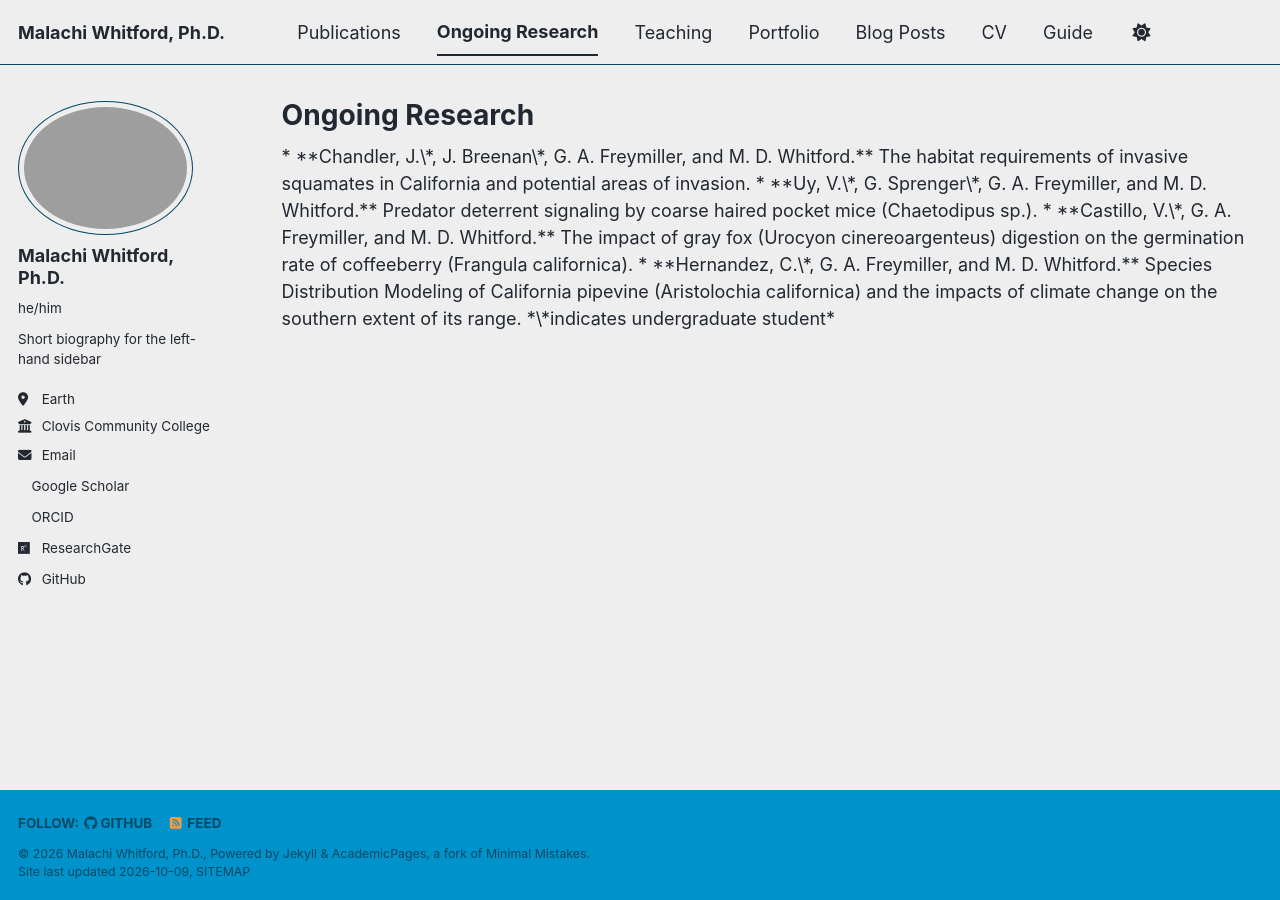
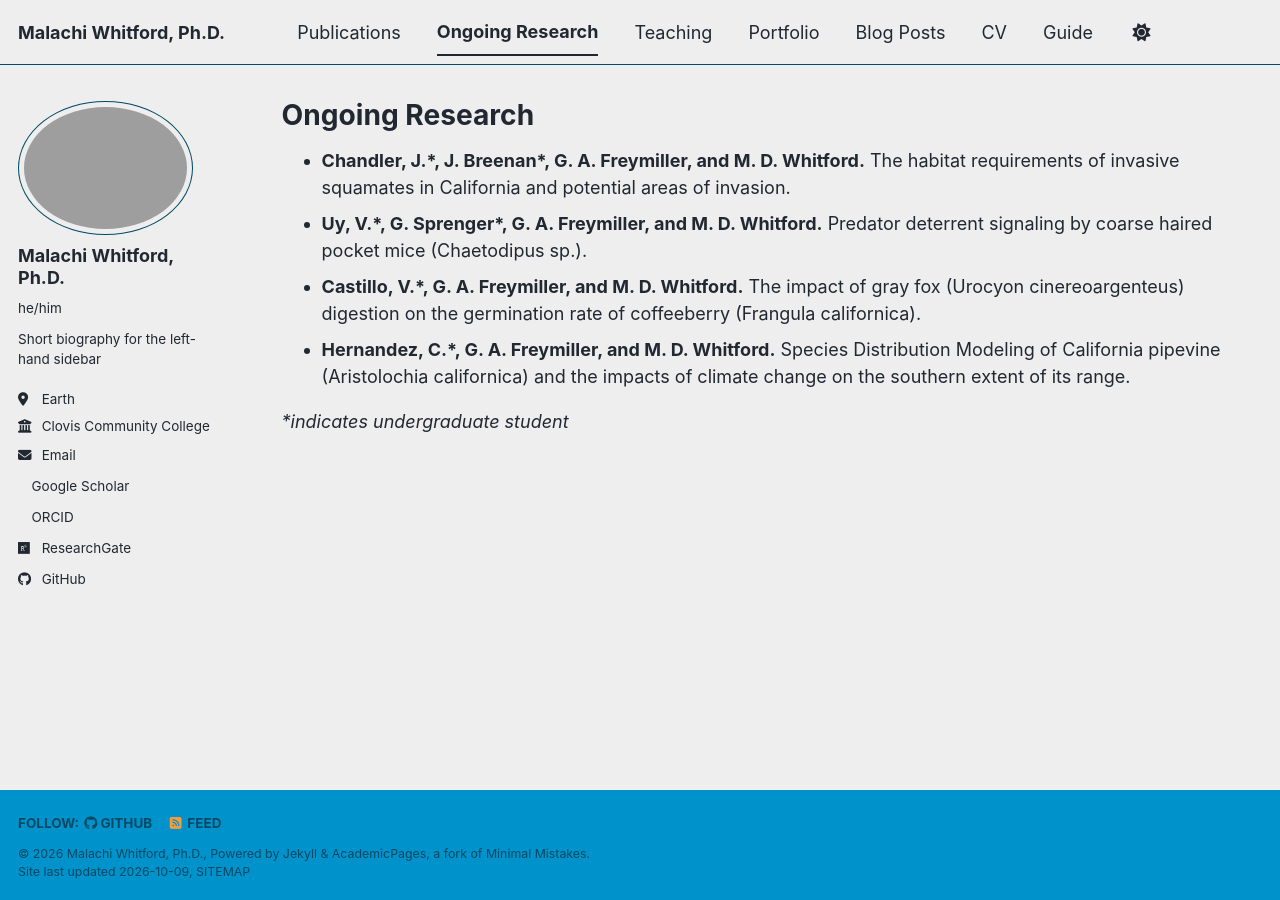
Before and after one commit to malachi-whitford/malachi-whitford.github.io, a Jekyll site: the page built from _pages/ongoing.html, in a window 1280 px wide. Built offline with Jekyll 4.4.1, drawn with Linux system fonts in a browser that asks for light colours; a style sheet for code colours, icons or effects is not loaded.

Commit message:
Update ongoing.html

```diff
--- a/_pages/ongoing.html
+++ b/_pages/ongoing.html
@@ -5,9 +5,14 @@
 author_profile: true
 ---
 
-* **Chandler, J.\*, J. Breenan\*, G. A. Freymiller, and M. D. Whitford.** The habitat requirements of invasive squamates in California and potential areas of invasion.
-* **Uy, V.\*, G. Sprenger\*, G. A. Freymiller, and M. D. Whitford.** Predator deterrent signaling by coarse haired pocket mice (Chaetodipus sp.).
-* **Castillo, V.\*, G. A. Freymiller, and M. D. Whitford.** The impact of gray fox (Urocyon cinereoargenteus) digestion on the germination rate of coffeeberry (Frangula californica).
-* **Hernandez, C.\*, G. A. Freymiller, and M. D. Whitford.** Species Distribution Modeling of California pipevine (Aristolochia californica) and the impacts of climate change on the southern extent of its range.
+<ul>
+  <li><strong>Chandler, J.*, J. Breenan*, G. A. Freymiller, and M. D. Whitford.</strong> The habitat requirements of invasive squamates in California and potential areas of invasion.</li>
 
-*\*indicates undergraduate student*
+  <li><strong>Uy, V.*, G. Sprenger*, G. A. Freymiller, and M. D. Whitford.</strong> Predator deterrent signaling by coarse haired pocket mice (Chaetodipus sp.).</li>
+
+  <li><strong>Castillo, V.*, G. A. Freymiller, and M. D. Whitford.</strong> The impact of gray fox (Urocyon cinereoargenteus) digestion on the germination rate of coffeeberry (Frangula californica).</li>
+
+  <li><strong>Hernandez, C.*, G. A. Freymiller, and M. D. Whitford.</strong> Species Distribution Modeling of California pipevine (Aristolochia californica) and the impacts of climate change on the southern extent of its range.</li>
+</ul>
+
+<p><em>*indicates undergraduate student</em></p>
```
